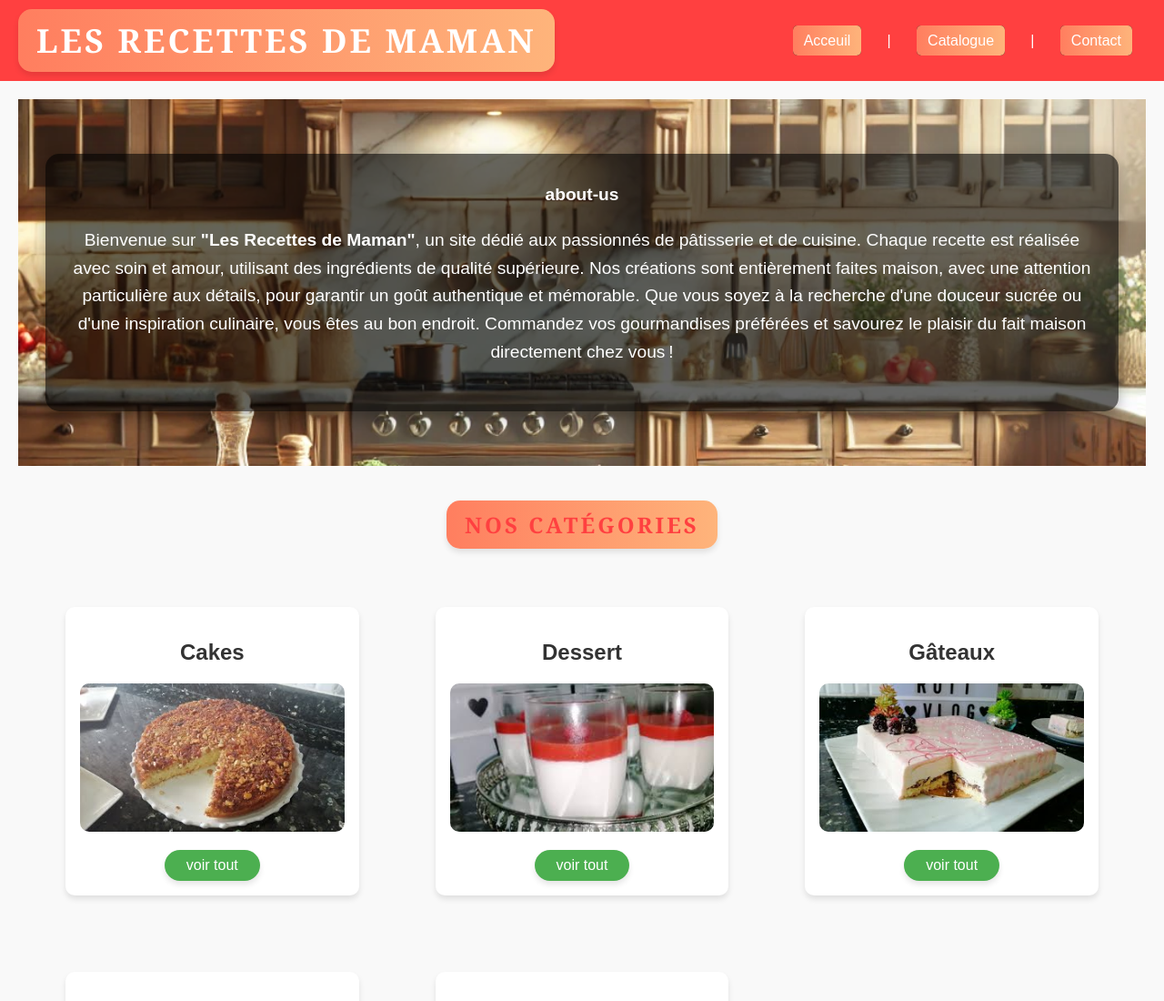
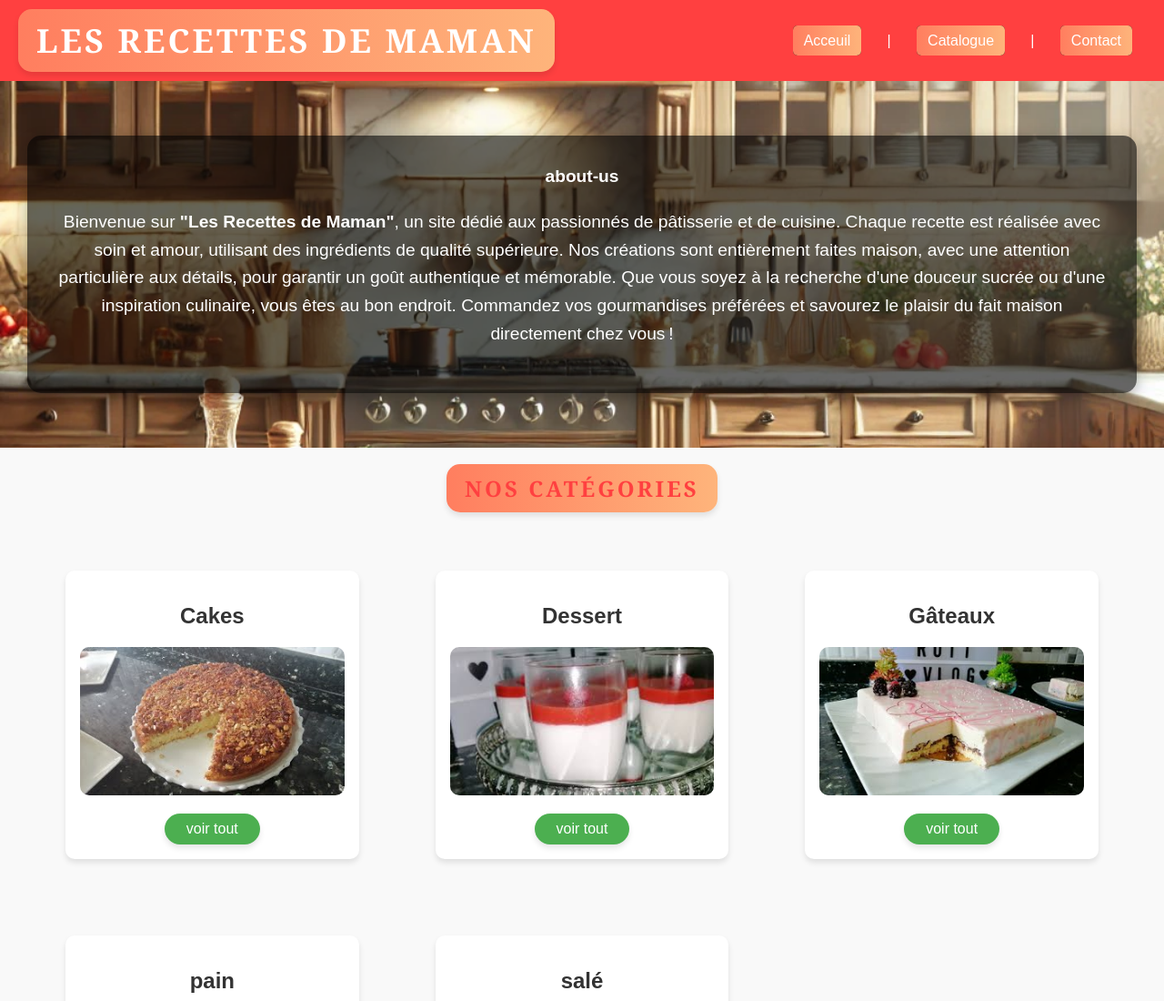
Before and after one commit to lesrecettesdemaman/lesrecettesdemaman, a plain HTML site: page index.html in a window 1280 px wide. Shown: the top 1100 px of the page at 91% size. Drawn offline with Linux system fonts and the light colour scheme.

Commit message:
Update style.css

```diff
--- a/style.css
+++ b/style.css
@@ -86,6 +86,7 @@
     color: white;
     text-align: center;
     padding: 60px 30px;
+    margin: -20px;
     position: relative;
   }
   h1 {
```
